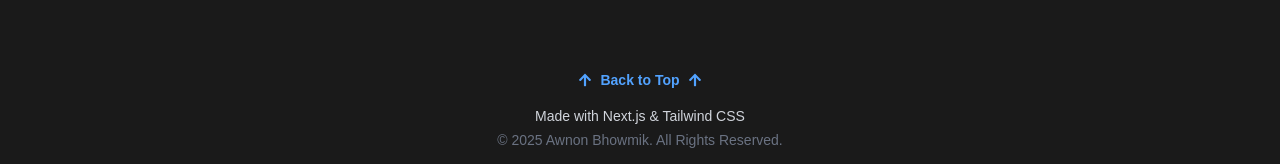
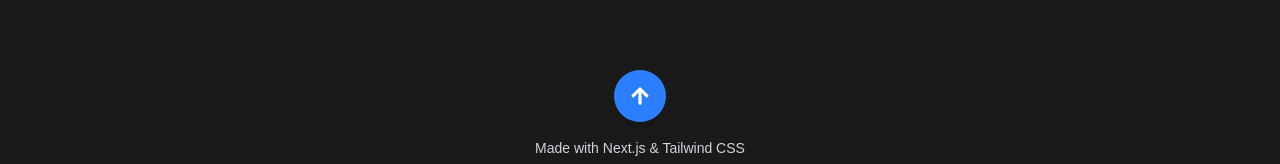
Before and after one commit to awnonbhowmik/awnonbhowmik.github.io, a Next.js app: page / in a window 1280 px wide. Shown: the part 5847-6011 px from the top of the page. Built offline with nearby package versions, Linux system fonts and the light colour scheme.

Commit message:
Updated Back to Top button

```diff
--- a/src/app/components/Footer.tsx
+++ b/src/app/components/Footer.tsx
@@ -10,16 +10,14 @@ export default function Footer() {
 
   return (
     <footer className="bg-[#1a1a1a] text-gray-300 py-8">
-      {/* Back to Top Button */}
+      {/* Circular Back to Top Button */}
       <div className="text-center mb-4">
         <button
           onClick={scrollToTop}
-          className="flex items-center justify-center mx-auto space-x-2 text-blue-400 hover:text-blue-500 transition-colors text-sm font-semibold"
+          className="flex items-center justify-center mx-auto p-4 bg-blue-500 text-white rounded-full shadow-lg hover:bg-blue-600 transition-colors"
           aria-label="Back to Top"
         >
-          <FaArrowUp />
-          <span>Back to Top</span>
-          <FaArrowUp />
+          <FaArrowUp size={20} />
         </button>
       </div>
 
```
